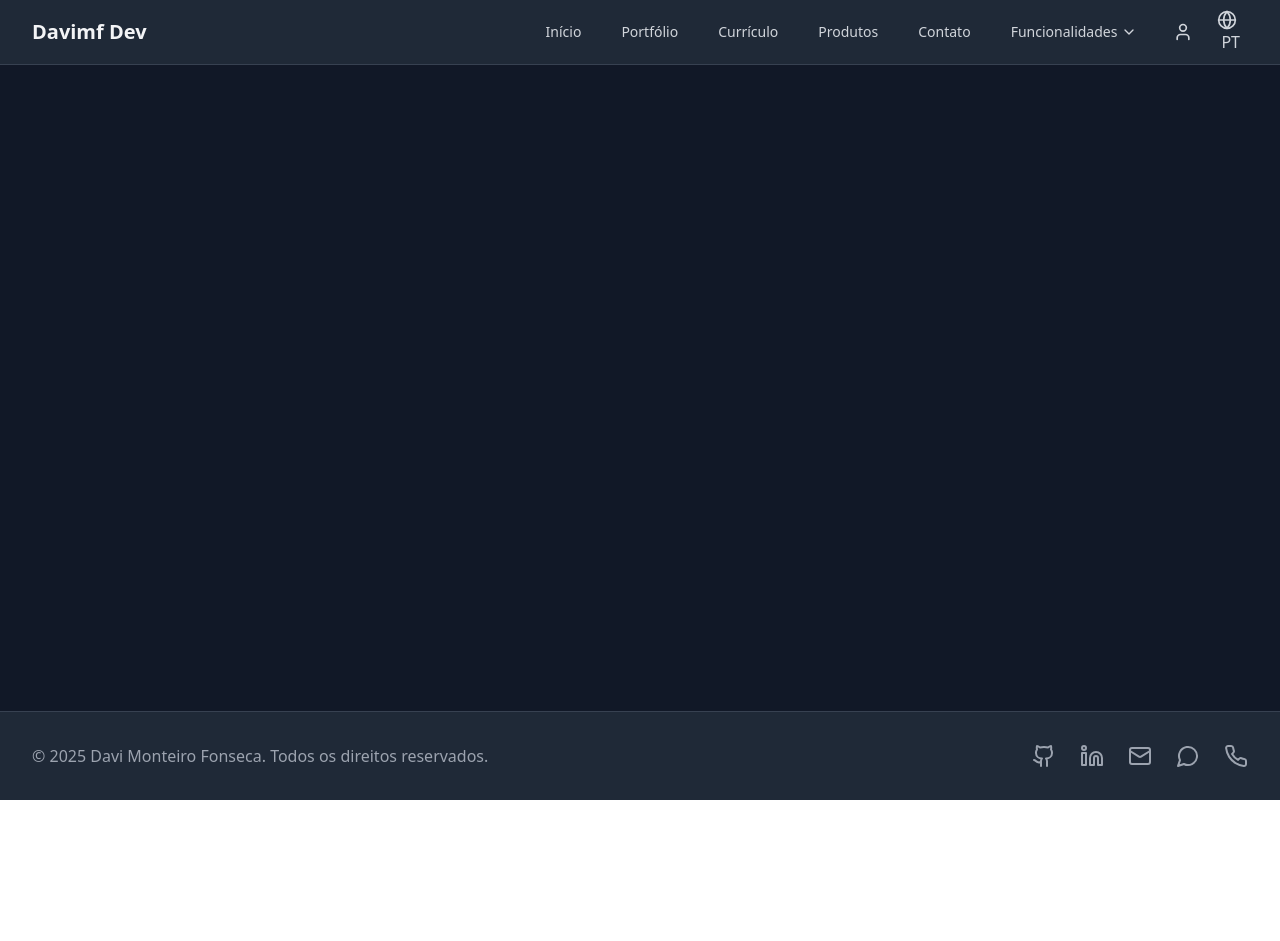
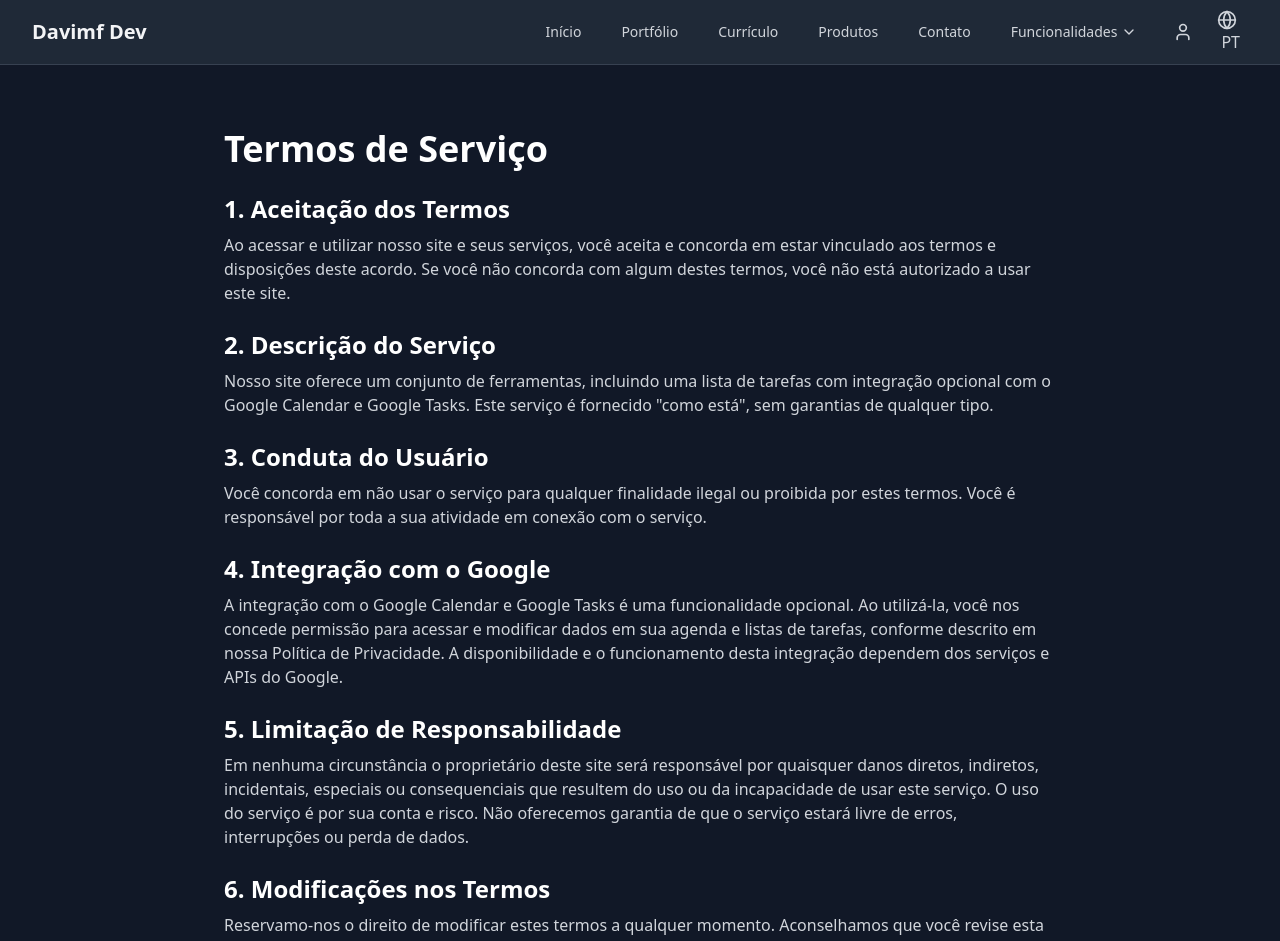
Before and after one commit to davimfdev/davimf.dev, a React (Vite) app: page /terms-of-service in a window 1280 px wide. Shown: the top 941 px of the page. Before the commit the page ends 800 px from the top, so only its background shows below. Built offline with nearby package versions, Linux system fonts and the light colour scheme.

Commit message:
Added TermsOfService page.

```diff
--- a/src/App.tsx
+++ b/src/App.tsx
@@ -19,7 +19,8 @@ import RequestPasswordResetPage from './pages/RequestPasswordResetPage.tsx';
 import ResetPasswordPage from './pages/ResetPasswordPage.tsx';
 import UrlShortener from "./components/UrlShortener.tsx";
 import UrlRedirectPage from "./pages/UrlRedirectPage.tsx";
-import PrivacyPolicy from './pages/PrivacyPolicy.tsx'; // Importa a nova página
+import PrivacyPolicy from './pages/PrivacyPolicy.tsx';
+import TermsOfService from './pages/TermsOfService.tsx'; // Importa a nova página
 
 function App() {
   return (
@@ -58,8 +59,9 @@ function App() {
               <Route path="/reset-password" element={<ResetPasswordPage />} />
               <Route path="/shortener" element={<UrlShortener />} />
               <Route path="/r/:shortCode" element={<UrlRedirectPage />} />
-              {/* Rota para a Política de Privacidade */}
               <Route path="/privacy-policy" element={<PrivacyPolicy />} />
+              {/* Rota para os Termos de Serviço */}
+              <Route path="/terms-of-service" element={<TermsOfService />} />
             </Routes>
           </Layout>
         </Router>
--- /dev/null
+++ b/src/pages/TermsOfService.tsx
@@ -0,0 +1,55 @@
+import React from 'react';
+
+const TermsOfService: React.FC = () => {
+  return (
+    <div className="max-w-4xl mx-auto p-8 text-gray-300">
+      <h1 className="text-4xl font-bold mb-6 text-white">Termos de Serviço</h1>
+
+      <div className="space-y-6">
+        <section>
+          <h2 className="text-2xl font-semibold mb-2 text-white">1. Aceitação dos Termos</h2>
+          <p>
+            Ao acessar e utilizar nosso site e seus serviços, você aceita e concorda em estar vinculado aos termos e disposições deste acordo. Se você não concorda com algum destes termos, você não está autorizado a usar este site.
+          </p>
+        </section>
+
+        <section>
+          <h2 className="text-2xl font-semibold mb-2 text-white">2. Descrição do Serviço</h2>
+          <p>
+            Nosso site oferece um conjunto de ferramentas, incluindo uma lista de tarefas com integração opcional com o Google Calendar e Google Tasks. Este serviço é fornecido "como está", sem garantias de qualquer tipo.
+          </p>
+        </section>
+
+        <section>
+          <h2 className="text-2xl font-semibold mb-2 text-white">3. Conduta do Usuário</h2>
+          <p>
+            Você concorda em não usar o serviço para qualquer finalidade ilegal ou proibida por estes termos. Você é responsável por toda a sua atividade em conexão com o serviço.
+          </p>
+        </section>
+
+        <section>
+          <h2 className="text-2xl font-semibold mb-2 text-white">4. Integração com o Google</h2>
+          <p>
+            A integração com o Google Calendar e Google Tasks é uma funcionalidade opcional. Ao utilizá-la, você nos concede permissão para acessar e modificar dados em sua agenda e listas de tarefas, conforme descrito em nossa Política de Privacidade. A disponibilidade e o funcionamento desta integração dependem dos serviços e APIs do Google.
+          </p>
+        </section>
+
+        <section>
+          <h2 className="text-2xl font-semibold mb-2 text-white">5. Limitação de Responsabilidade</h2>
+          <p>
+            Em nenhuma circunstância o proprietário deste site será responsável por quaisquer danos diretos, indiretos, incidentais, especiais ou consequenciais que resultem do uso ou da incapacidade de usar este serviço. O uso do serviço é por sua conta e risco. Não oferecemos garantia de que o serviço estará livre de erros, interrupções ou perda de dados.
+          </p>
+        </section>
+
+        <section>
+          <h2 className="text-2xl font-semibold mb-2 text-white">6. Modificações nos Termos</h2>
+          <p>
+            Reservamo-nos o direito de modificar estes termos a qualquer momento. Aconselhamos que você revise esta página periodicamente para estar ciente de quaisquer alterações. O uso continuado do site após a publicação de alterações constituirá sua aceitação dos novos termos.
+          </p>
+        </section>
+      </div>
+    </div>
+  );
+};
+
+export default TermsOfService;
```
